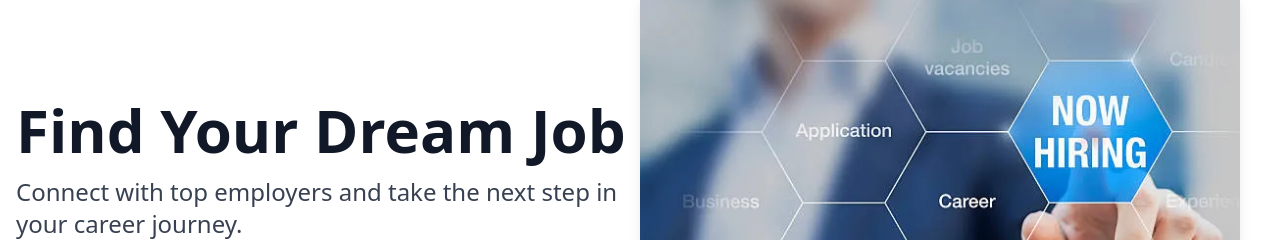
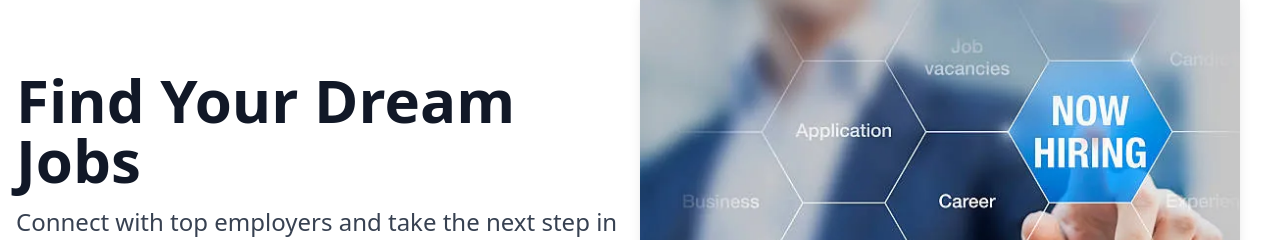
Before and after one commit to yashGoyal40/jobPortal-frontend, a React (Vite) app: page / in a window 1280 px wide. Shown: the part 171-411 px from the top of the page. Built offline with nearby package versions, Linux system fonts and the light colour scheme; no server answers.

Commit message:
complete

```diff
--- a/src/pages/Hero.jsx
+++ b/src/pages/Hero.jsx
@@ -19,7 +19,7 @@ export default function Hero() {
             animate={{ opacity: 1, y: 0 }}
             transition={{ delay: 0.2, duration: 0.5 }}
           >
-            Find Your Dream Job
+            Find Your Dream Jobs
           </motion.h1>
           <motion.p
             className="text-xl md:text-2xl mb-6 text-gray-700 dark:text-gray-300"
```
